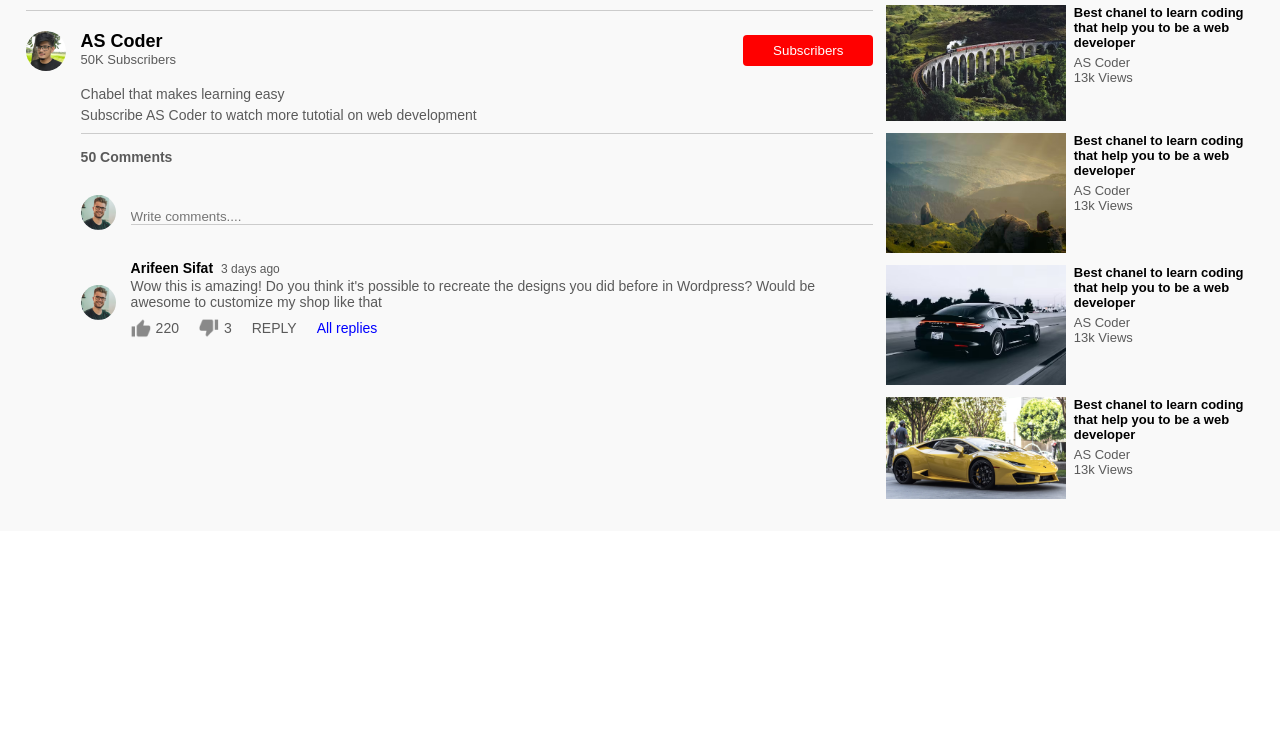
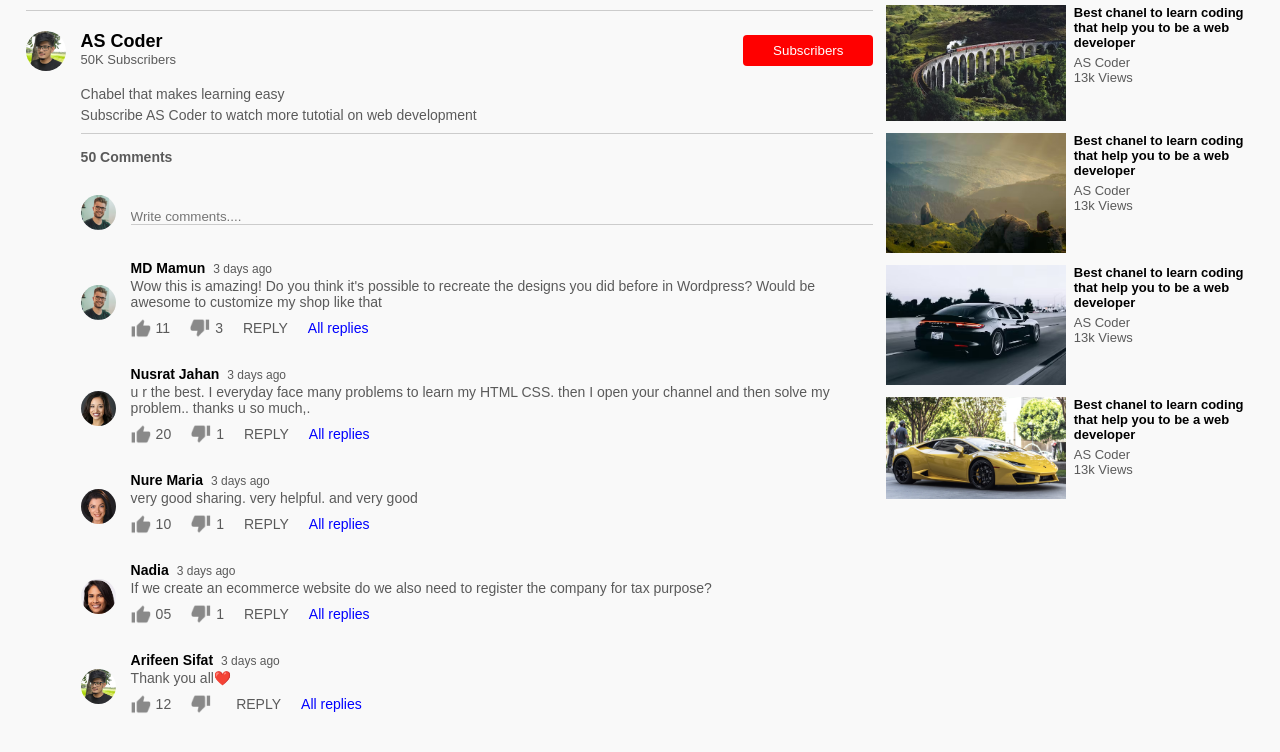
Before and after one commit to sif1t/SifTube, a plain HTML site: page play-video.html in a window 1280 px wide. Shown: the part 580-1332 px from the top of the page. Before the commit the page ends 1111 px from the top, so only its background shows below. Drawn offline with Linux system fonts and the light colour scheme.

Commit message:
add new 6comments

```diff
--- a/play-video.html
+++ b/play-video.html
@@ -77,13 +77,74 @@
          <div class="old-comment">
              <img src="images/simon.png">
              <div>
-                <h3>Arifeen Sifat<span>3 days ago</span></h3>
+                <h3>MD Mamun<span>3 days ago</span></h3>
                 <p>Wow this is amazing! Do you think it's possible to recreate the designs you did before in Wordpress? Would be awesome to customize my shop like that</p>
                 <div class="comment-action">
                     <img src="images/like.png">
-                    <span>220</span>
+                    <span>11</span>
                     <img src="images/dislike.png">
                     <span>3</span>
+                    <span>REPLY</span>
+                    <a href="#">All replies</a>
+                </div>
+             </div>
+         </div>
+         <div class="old-comment">
+             <img src="images/user-2.png">
+             <div>
+                <h3>Nusrat Jahan<span>3 days ago</span></h3>
+                <p>u r the best. I everyday face many problems to learn my HTML CSS. then I open your channel and then solve my problem.. thanks u so much,.</p>
+                <div class="comment-action">
+                    <img src="images/like.png">
+                    <span>20</span>
+                    <img src="images/dislike.png">
+                    <span>1</span>
+                    <span>REPLY</span>
+                    <a href="#">All replies</a>
+                </div>
+             </div>
+         </div>
+         <div class="old-comment">
+             <img src="images/user-3.png">
+             <div>
+                <h3>Nure Maria<span>3 days ago</span></h3>
+                <p>very good sharing. very helpful. and very good</p>
+                <div class="comment-action">
+                    <img src="images/like.png">
+                    <span>10</span>
+                    <img src="images/dislike.png">
+                    <span>1</span>
+                    <span>REPLY</span>
+                    <a href="#">All replies</a>
+                </div>
+             </div>
+         </div>
+         <div class="old-comment">
+             <img src="images/user-4.png">
+             <div>
+                <h3>Nadia<span>3 days ago</span></h3>
+                <p>If we create an ecommerce website do we also need to register the company for tax purpose?
+                </p>
+                <div class="comment-action">
+                    <img src="images/like.png">
+                    <span>05</span>
+                    <img src="images/dislike.png">
+                    <span>1</span>
+                    <span>REPLY</span>
+                    <a href="#">All replies</a>
+                </div>
+             </div>
+         </div>
+         <div class="old-comment">
+             <img src="images/sifat.png">
+             <div>
+                <h3>Arifeen Sifat<span>3 days ago</span></h3>
+                <p>Thank you all❤️</p>
+                <div class="comment-action">
+                    <img src="images/like.png">
+                    <span>12</span>
+                    <img src="images/dislike.png">
+                    <span></span>
                     <span>REPLY</span>
                     <a href="#">All replies</a>
                 </div>
```
Also changed, not shown: images/user-2.png (added), images/user-3.png (added), images/user-4.png (added), images/user-5.png (added).
